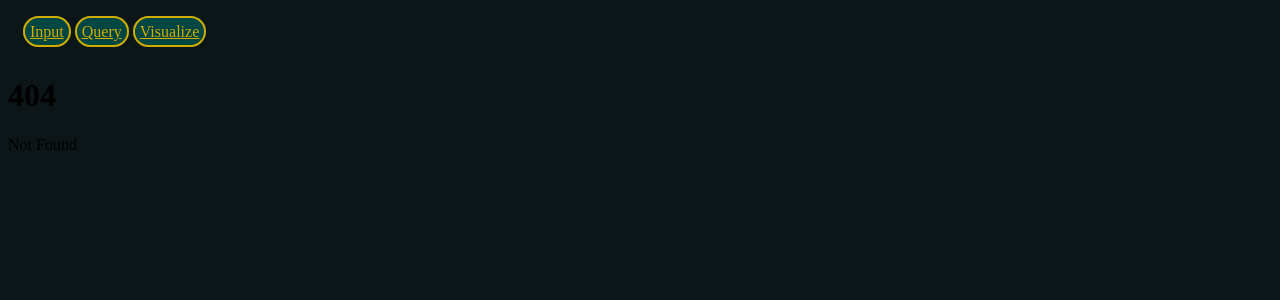
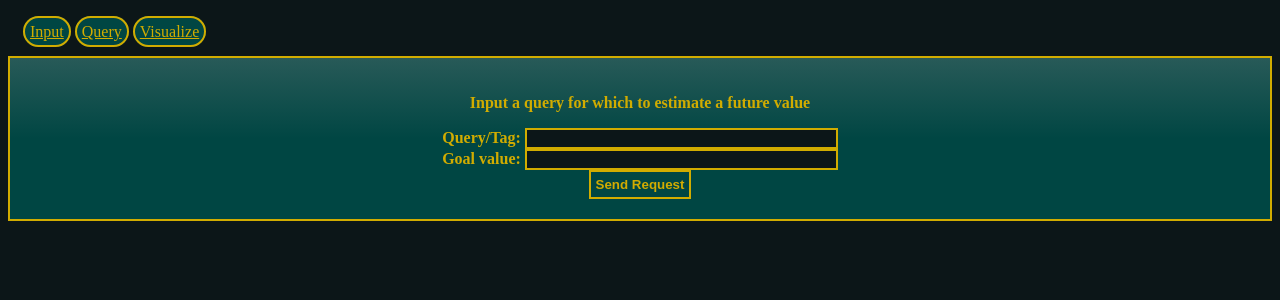
Before and after one commit to primepiplup/TaPAS, a SvelteKit app in the folder client/: page /predict in a window 1280 px wide. Before the commit this address had no page. Shown: the top 300 px of the page. Built offline with nearby package versions, Linux system fonts and the light colour scheme.

Commit message:
New page where predictions can be requested and displayed in the future.

```diff
--- /dev/null
+++ b/client/src/routes/predict/+page.svelte
@@ -0,0 +1,99 @@
+<script lang='ts'>
+  import Error from "../error.svelte";
+  let image: {filename: string};
+  let value: string = "";
+  let targetGoal: number;
+  let status: number;
+
+  async function sendPlotQuery() {
+    let requestBody = {
+      fieldInput: value ? value : "",
+      targetGoal: targetGoal ? targetGoal : 0,
+    };
+    let response = await fetch("api/predict", {
+      method: "POST",
+      headers: {
+        "Content-Type": "application/json",
+      },
+      body: JSON.stringify(requestBody),
+    });
+    status = response.status;
+    image = await response.json();
+  };
+
+</script>
+
+<div class="inputfield">
+  <p class="text">Input a query for which to estimate a future value</p>
+  <span class="text">Query/Tag: </span>
+  <input type="text" class="form" bind:value on:keydown={e => { if(e.key == "Enter") {sendPlotQuery()} } }>
+  <br/>
+  <span class="text">Goal value: </span>
+  <input type="number" class="form" bind:value={targetGoal} />
+  <br/>
+  <button on:click={ sendPlotQuery } class="request">Send Request</button>
+</div>
+
+<div class="image">
+  {#if image && status < 300}
+   <img src={"/plot/" + image.filename} alt="cool plot" />
+  {/if}
+</div>
+
+{#if status == undefined}
+  <br/>
+{:else if status == 200}
+  <p class="text">Request handled succesfully.</p>
+{:else if status >= 400}
+  <Error errorText="Incorrect input was given."/>
+{:else if status >= 500}
+  <Error errorText="The server experienced an error." />
+{:else}
+  <Error errorText="Unknown error occurred." />
+{/if}
+
+
+<style>
+  div {
+    padding-top: 1em;
+    text-align: center;
+  }
+
+  .inputfield {
+    background: linear-gradient(180deg, #285a58 0%, #004643 50%);
+    border: 2px solid #D1AC00;
+    padding: 20px;  }
+
+  .text {
+    color: #D1AC00;
+    font-weight: bold;
+  }
+
+  label {
+    color: #D1AC00;
+    font-style: italic;
+  }
+
+  .form {
+    background-color: #0C1618;
+    border: 2px solid #D1AC00;
+    text-align: center;
+    color: #FAF4D3;
+    width: 25%;
+    font-weight: bold;
+  }
+
+  .request {
+    color: #D1AC00;
+    background-color: #004643;
+    border-top: 0px solid #D1AC00;
+    border: 2px solid #D1AC00;
+    font-weight: bold;
+    padding: 5px;
+  }
+
+  .request:hover {
+    color: #FAF4D3;
+  }
+
+</style>
```
